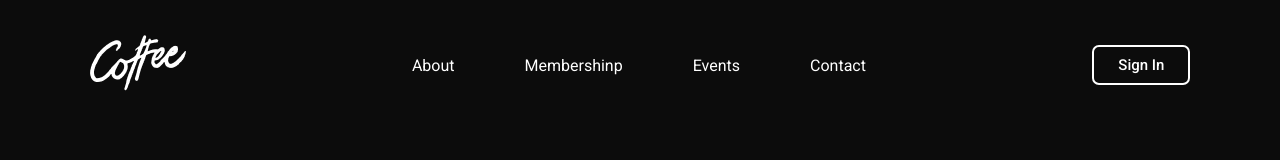
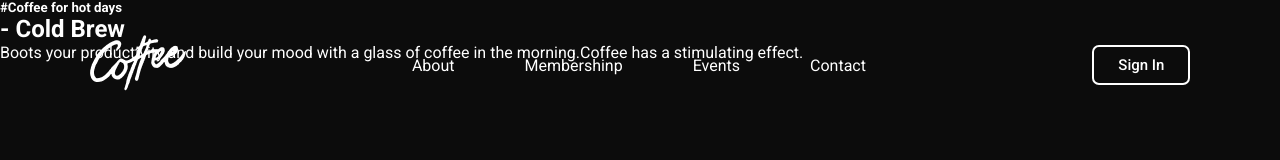
Before and after one commit to AmirTaki/animation-resoponsive-website, a plain HTML site: page index.html in a window 1280 px wide. Drawn offline with nearby package versions, Linux system fonts and the light colour scheme.

Commit message:
section hero index at project

```diff
--- a/index.html
+++ b/index.html
@@ -28,6 +28,13 @@
             <div class="bx bx-menu" id="menu-icon"></div>
         </div>
     </header>
+    <section class = "hero">
+        <div class="hero-text">
+            <h5>#Coffee for hot days</h5>
+            <h1>- Cold Brew</h1>
+            <p>Boots your productivity and build your mood with a glass of coffee in the morning.Coffee has a stimulating effect.</p>
+        </div>
+    </section>
     <script src = "./src/main.js"></script>
 </body>
 </html>
```
